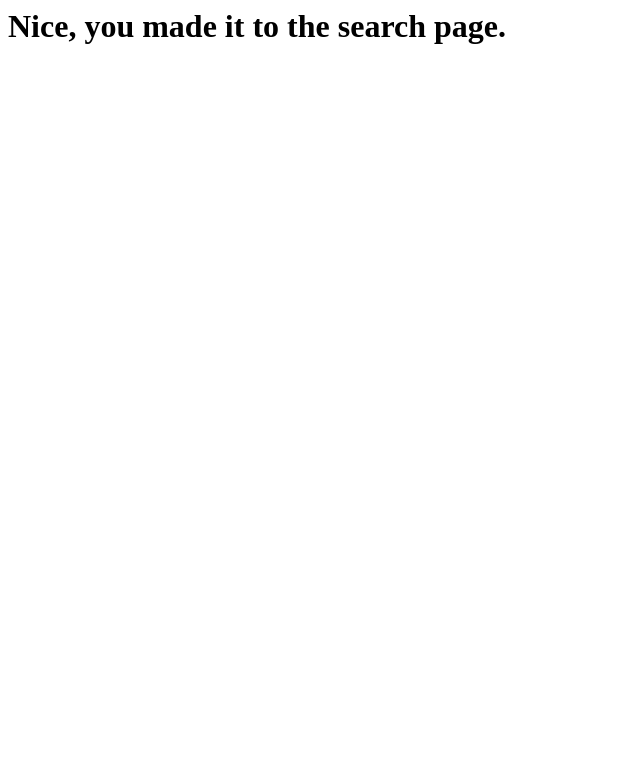
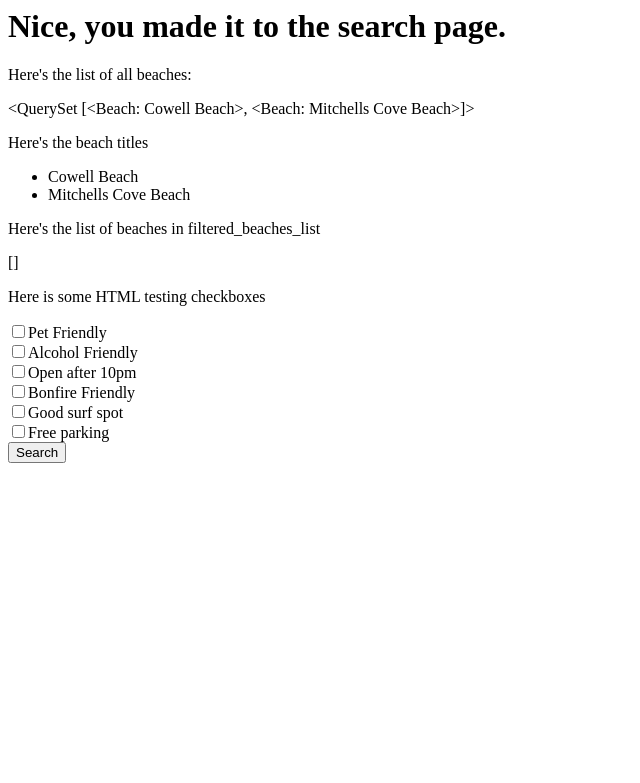
Before and after one commit to remyqpham/SantaCruzBeachFinder, a Django app: page /beaches/search in a window 1280 px wide. Shown: the top 783 px of the page, without its empty margins (0-640 px from the left). Run offline with Django 3.2, Linux system fonts and the light colour scheme; data comes from the database, SQL or seed files in the repository.

Commit message:
implemented basic search form in search page, gives desired url.  next need to interpret url arguments separated by ampersand

```diff
--- /dev/null
+++ b/beaches/templates/beaches/results.html
@@ -0,0 +1 @@
+<h1>Nice, you made it to the results page. </h1>
--- a/beaches/templates/beaches/search.html
+++ b/beaches/templates/beaches/search.html
@@ -1 +1,30 @@
 <h1>Nice, you made it to the search page. </h1>
+
+<p>Here's the list of all beaches:</p>
+
+{{beaches_list}}
+
+<p>Here's the beach titles</p>
+
+<ul>
+{% for beach in beaches_list %}
+	<li>{{beach.title_text}}</li>
+{% endfor %}
+</ul>
+
+<p>Here's the list of beaches in filtered_beaches_list </p>
+
+{{filtered_beaches_list}}
+
+<p>Here is some HTML testing checkboxes</p>
+
+
+<form name="search_something" action=/beaches/results method="get">
+<input type=checkbox name="is_pet_friendly" value="True">Pet Friendly<br>
+<input type=checkbox name="is_alcohol_friendly" value="True">Alcohol Friendly<br>
+<input type=checkbox name="is_open_after_10pm" value="True">Open after 10pm<br>
+<input type=checkbox name="is_bonfire_friendly" value="True">Bonfire Friendly<br>
+<input type=checkbox name="is_good_for_surfing" value="True">Good surf spot<br>
+<input type=checkbox name="has_free_parking" value="true">Free parking<br>
+<input type=submit value="Search">
+</form>
--- a/beaches/urls.py
+++ b/beaches/urls.py
@@ -5,5 +5,7 @@ from . import views
 app_name = 'beaches'
 urlpatterns = [
 	url(r'^$', views.index, name='index'),
-	url(r'search', views.search, name='search')
+	url(r'search', views.search, name='search'),
+	url(r'results', views.results, name='results'),
+	#url pattern for results  e.g. results?
 ]
--- a/beaches/views.py
+++ b/beaches/views.py
@@ -7,6 +7,7 @@ from django.template import loader
 
 from .models import Beach
 
+num_attributes = 6
 # Create your views here.
 
 def index(request):
@@ -14,5 +15,18 @@ def index(request):
 	return HttpResponse(template.render())
 
 def search(request):
-	template = loader.get_template('beaches/search.html')
+	beaches_list = Beach.objects.order_by('title_text')
+	filtered_beaches_list = []
+	context = {
+		'beaches_list': beaches_list,
+		'filtered_beaches_list': filtered_beaches_list,
+	}
+	return render(request, 'beaches/search.html', context)
+
+def results(request):
+	template = loader.get_template('beaches/results.html')
+
+
 	return HttpResponse(template.render())
+
+#def results(request):
```
Also changed, not shown: 2 other files.
